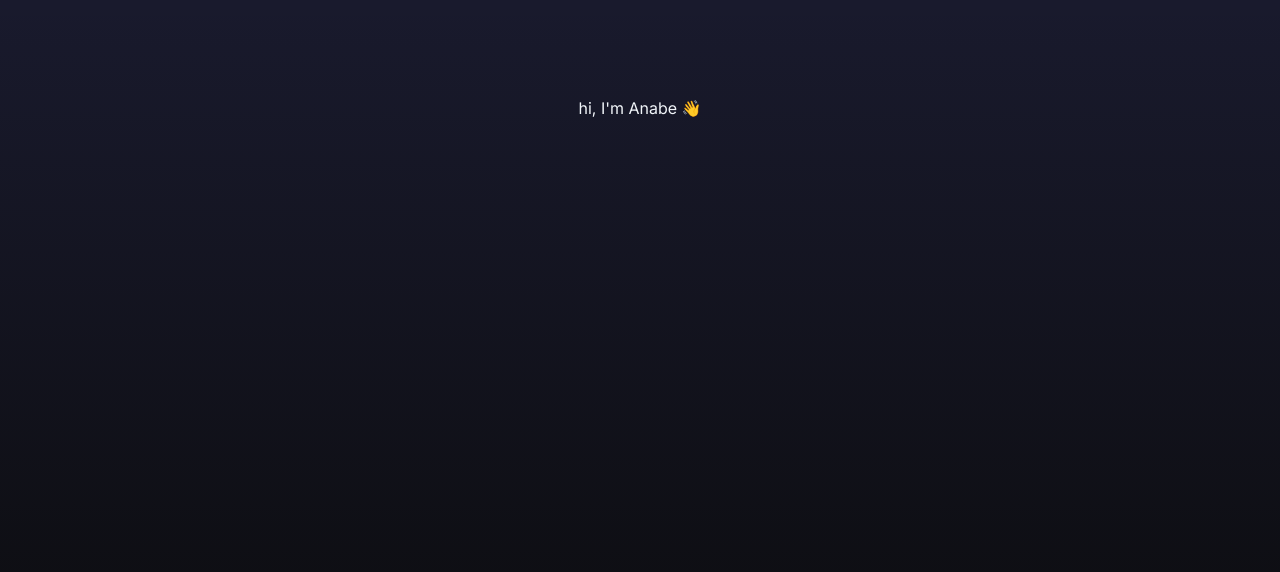
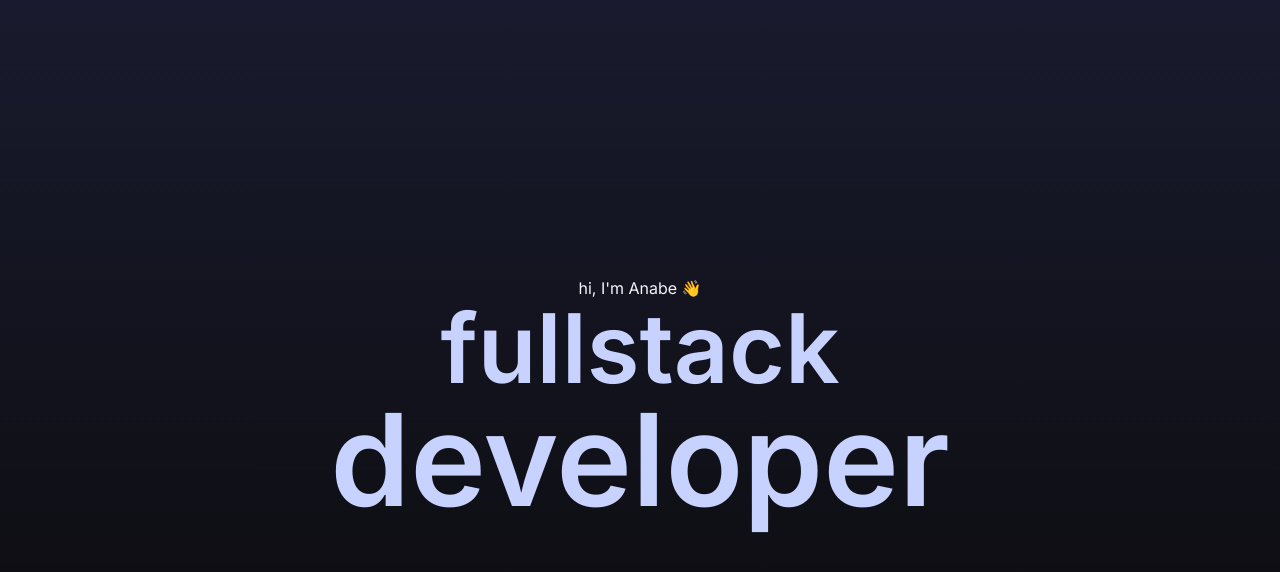
Before and after one commit to anabexd/portfolio, a Next.js app: page / in a window 1280 px wide. Shown: the top 572 px of the page. Built offline with nearby package versions, Linux system fonts and the light colour scheme.

Commit message:
test: taiwind fonts

```diff
--- a/src/app/page.tsx
+++ b/src/app/page.tsx
@@ -2,8 +2,10 @@ import Image from "next/image";
 
 export default function Home() {
   return (
-    <main className="flex min-h-screen flex-col items-center justify-between p-24">
+    <main className="flex min-h-screen flex-col items-center justify-center">
       <p className="text-slate-100">hi, I&apos;m Anabe {"👋"}</p>
+      <p className="text-indigo-200 text-8xl font-semibold">fullstack</p>
+      <p className="text-indigo-200 text-9xl font-semibold">developer</p>
     </main>
   );
 }
```
